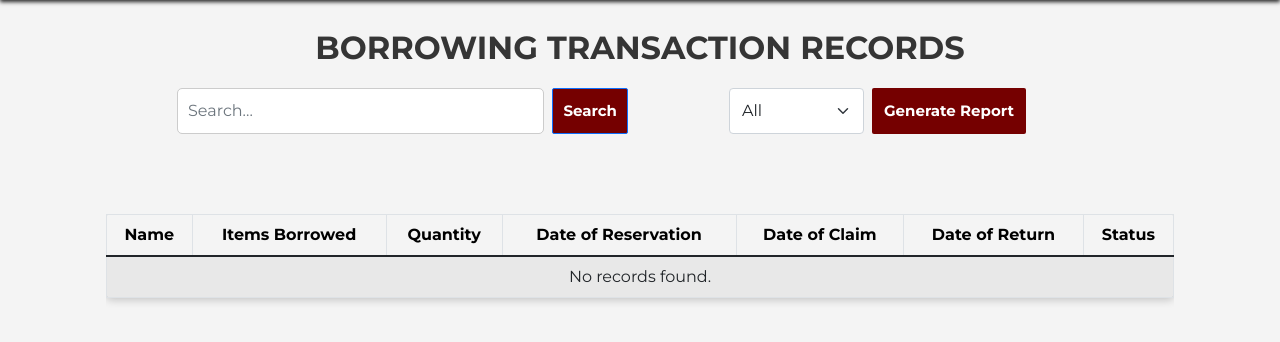
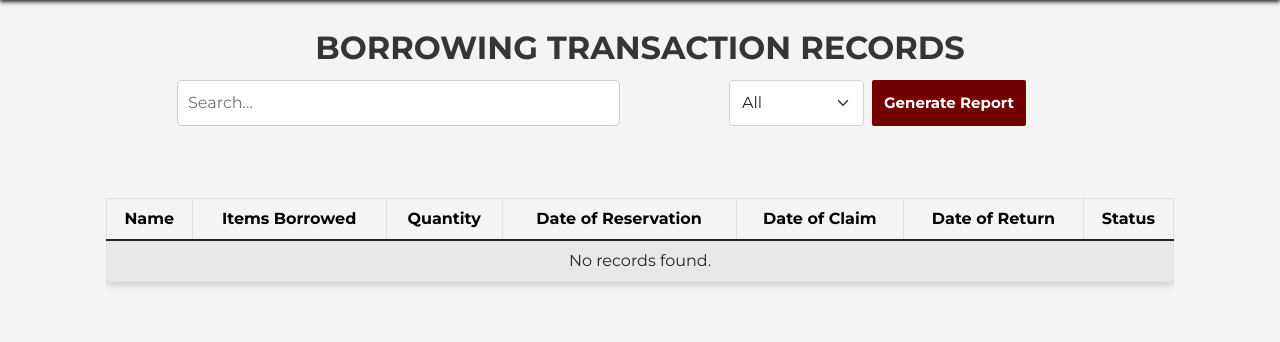
Before and after one commit to marksymonm/TUPCLaboratoryEquipmentBorrowingSystem, a Django app: template TUPCLabEquipment/TUPCLaboratoryEquipment/templates/TUPCLaboratoryEquipment/borrowing-records.html in a window 1280 px wide. Shown: the part 75-417 px from the top of the page. Run offline with Django 5.2, Linux system fonts and the light colour scheme; the template is opened without the code that fills it, so the values that code supplies are empty.

Commit message:
Update borrowing-records.html

```diff
--- a/TUPCLabEquipment/TUPCLaboratoryEquipment/templates/TUPCLaboratoryEquipment/borrowing-records.html
+++ b/TUPCLabEquipment/TUPCLaboratoryEquipment/templates/TUPCLaboratoryEquipment/borrowing-records.html
@@ -17,11 +17,10 @@ Records
         </div>
     </div>
 
-    <div class="row my-3 justify-content-center">
+    <div class="row my-2 justify-content-center">
         <!-- Search Bar and Filter -->
         <div class="col-12 col-md-5 d-flex mb-3 justify-content-center">
             <input type="text" id="search-bar" class="form-control me-2" placeholder="Search..." onkeyup="filterRecords()"> <!-- Calls the function on keyup -->
-            <button id="search-button" class="btn btn-primary" onclick="filterRecords()">Search</button> <!-- Calls the function on click -->
         </div>
 
         <!-- Filter and Generate Report Button -->
```
